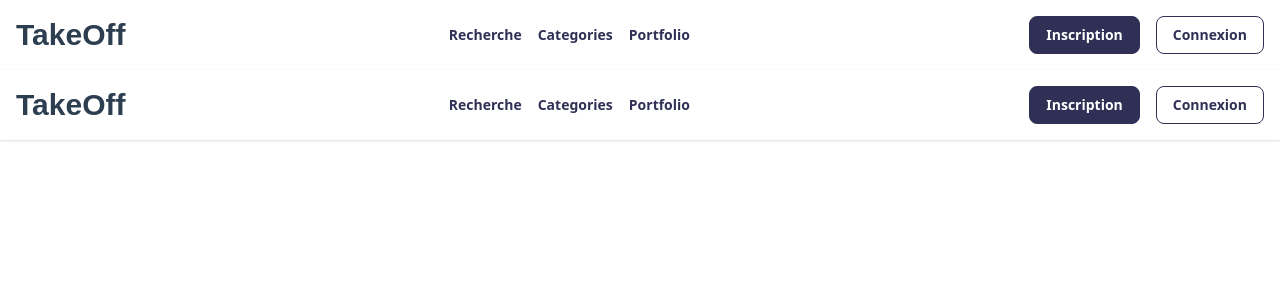
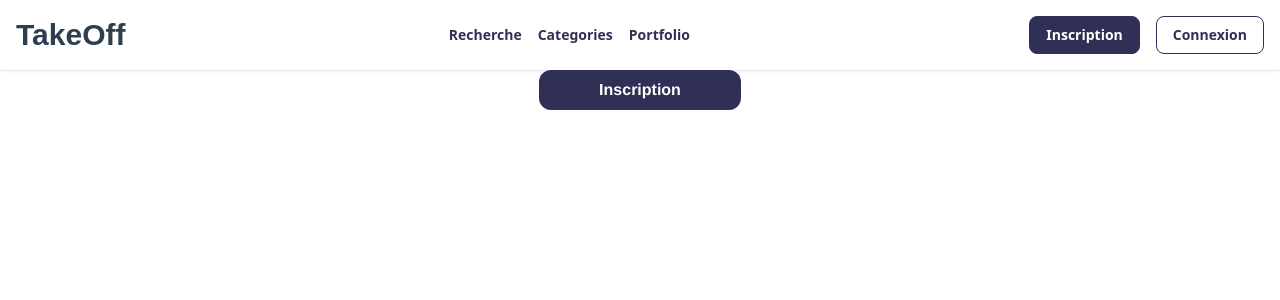
Before and after one commit to Nyaraa-2/Take_Off_Front, a Vue app: page / in a window 1280 px wide. Shown: the top 300 px of the page. Built offline with nearby package versions, Linux system fonts and the light colour scheme.

Commit message:
LayoutButton

```diff
--- a/src/components/LayoutButton.vue
+++ b/src/components/LayoutButton.vue
@@ -1,6 +1,6 @@
 <template>
   <div>
-    <button type="button" class="rounded-xl bg-primary px-15 py-2 text-white">
+    <button type="button" :class="`rounded-xl bg-${bg} px-15 py-2 text-white`">
       <span class="font-semibold"> <slot></slot></span>
     </button>
   </div>
@@ -9,6 +9,9 @@
 <script>
 export default {
   name: 'layoutbutton',
+  props: {
+    bg: String,
+  },
 }
 </script>
 
--- a/src/views/Home.vue
+++ b/src/views/Home.vue
@@ -1,17 +1,16 @@
 <template>
   <div>
     <div class="home">
-      <nav-bar />
-      <!-- <LayoutButton bg="secondary" color="white">Inscription</LayoutButton> -->
+      <!-- <nav-bar /> -->
+      <LayoutButton bg="secondary">Inscription</LayoutButton>
     </div>
   </div>
 </template>
 
 <script>
-// import LayoutButton from '../components/LayoutButton.vue'
-import NavBar from '../components/NavBar.vue'
+import LayoutButton from '../components/LayoutButton.vue'
 export default {
   name: 'Home',
-  components: { NavBar },
+  components: { LayoutButton },
 }
 </script>
```
Also changed, not shown: 1 other file (tests, documents, lock files or other folders).
